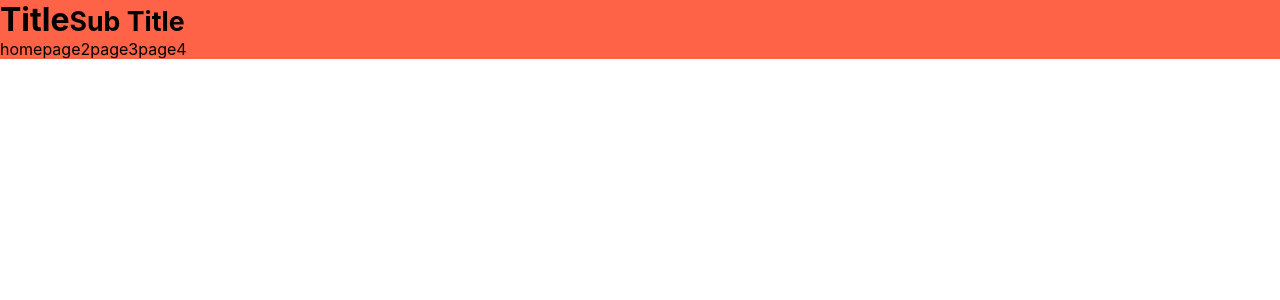
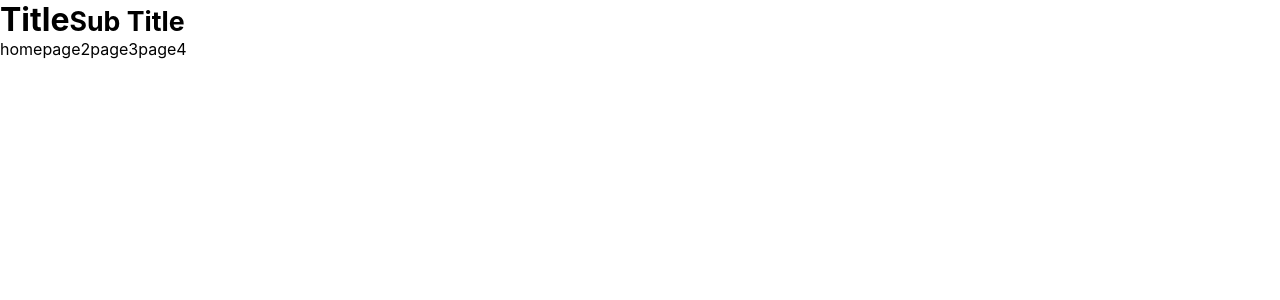
Before and after one commit to shawnkelleydev/whitney-next, a Next.js app: page / in a window 1280 px wide. Shown: the top 300 px of the page. Built offline with nearby package versions, Linux system fonts and the light colour scheme.

Commit message:
Add page-wrapper styles

```diff
--- a/components/PageWrapper/styles.module.css
+++ b/components/PageWrapper/styles.module.css
@@ -1,3 +1,5 @@
 .page-wrapper {
-  background: tomato;
+  display: flex;
+  min-height: 100vh;
+  width: 100vw;
 }
```
